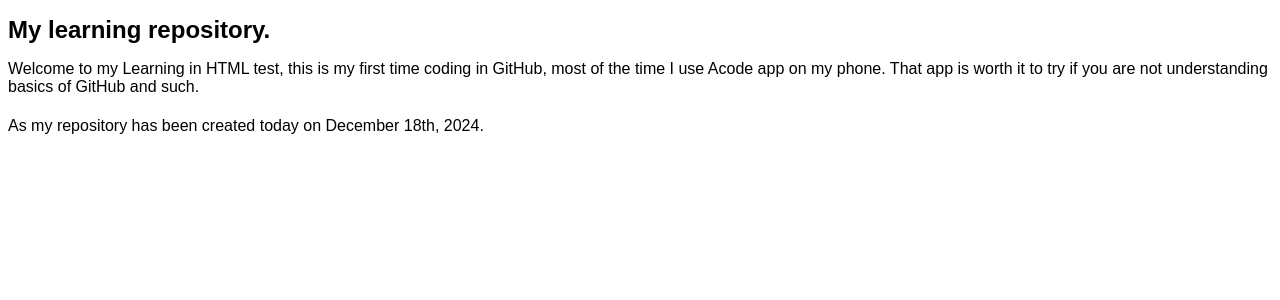
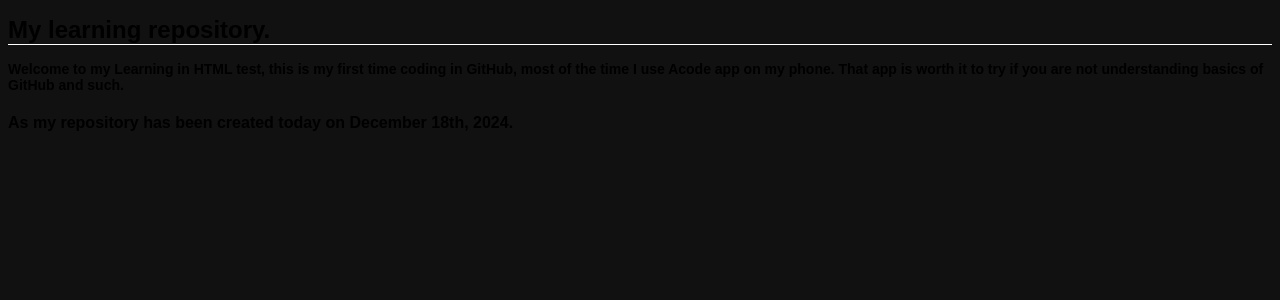
Before and after one commit to KeyzGames/KeyzGames.github.io, a PHP site: page / in a window 1280 px wide. Shown: the top 300 px of the page. Run offline with PHP 8.4, Linux system fonts and the light colour scheme.

Commit message:
Update styles.css

```diff
--- a/styles.css
+++ b/styles.css
@@ -6,23 +6,23 @@
 }
 
 body {
-  background-color: white;
+  background-color: #111111;
   font-family: 'Arial', sans-serif;
+  font-color: white;
+  font-weight: normal;
 }
 
 h1 {
-  font-color: black;
   font-size: 24px;
+  border-bottom: 1px solid white;
+  width: 100%;
+  font-weight: bold;
 }
 
 h2 {
-  font-color: black;
-  font-size: 16px;
-  font-weight: normal;
+  font-size: 14px;
 }
 
 h4 {
-  font-color: black;
-  font-sizs: 8px;
-  font-weight: normal;
+  font-sizs: 6px;
 }
```
